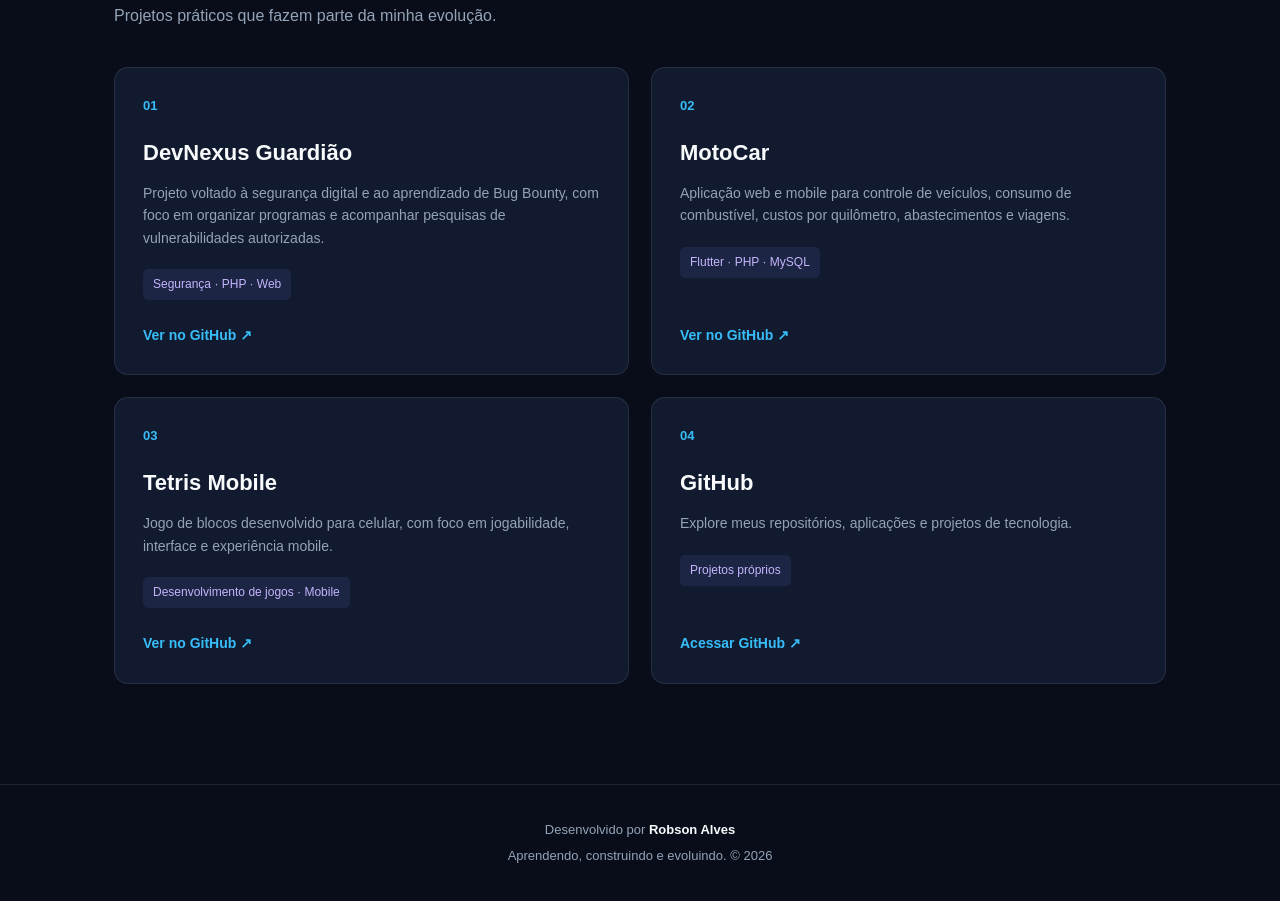
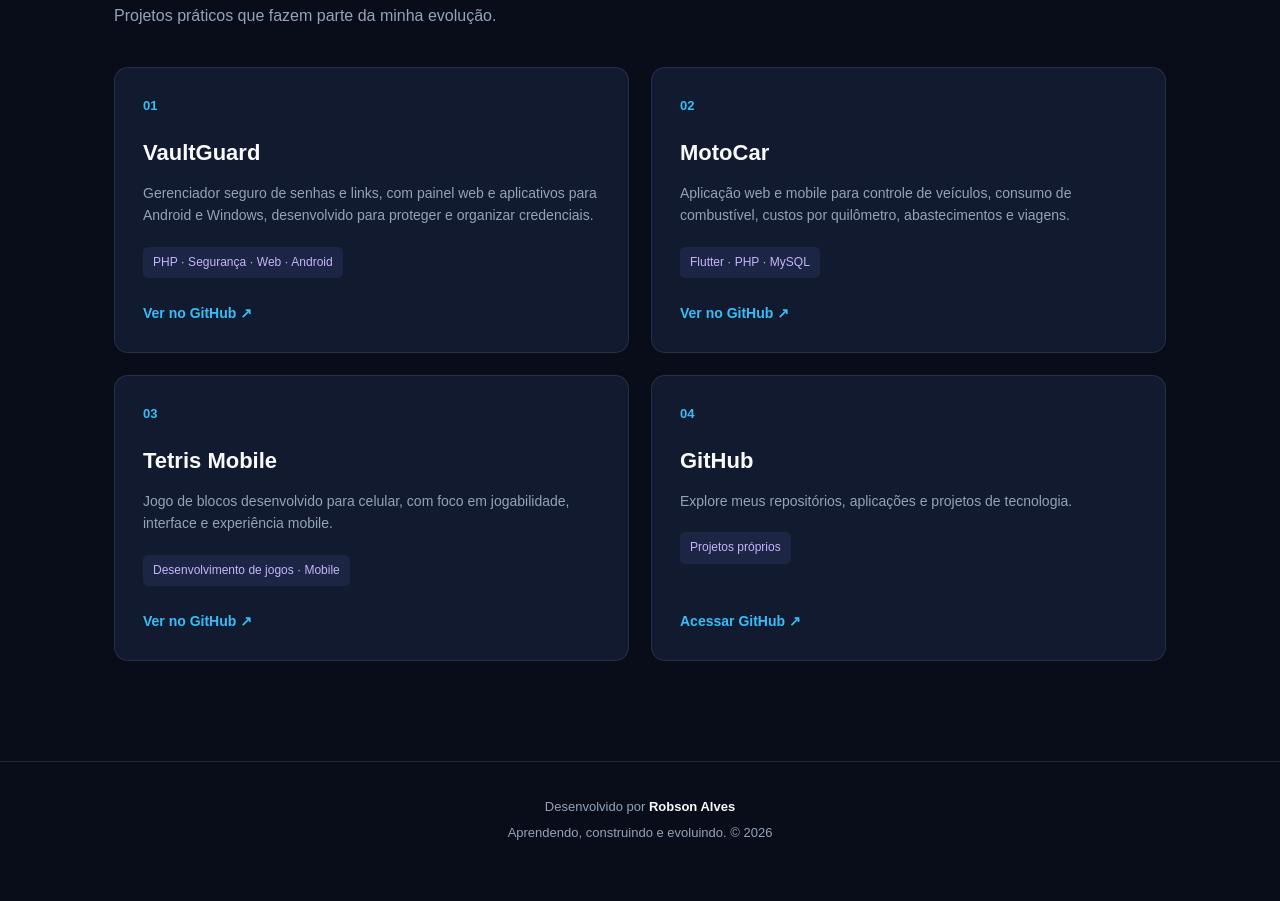
Before and after one commit to robsonalves-dev/mini-portfolio, a plain HTML site: page index.html in a window 1280 px wide. Shown: the part 919-1820 px from the top of the page. After the commit the page ends 1798 px from the top, so only its background shows below. Drawn offline with Linux system fonts and the light colour scheme.

Commit message:
Update index.html

```diff
--- a/index.html
+++ b/index.html
@@ -42,9 +42,9 @@
 <div class="project-grid">
     <article class="project-card">
         <span class="project-number">01</span>
-        <h3>DevNexus Guardião</h3>
-        <p>Projeto voltado à segurança digital e ao aprendizado de Bug Bounty, com foco em organizar programas e acompanhar pesquisas de vulnerabilidades autorizadas.</p>
-        <span class="tag">Segurança · PHP · Web</span>
+<h3>VaultGuard</h3>
+<p>Gerenciador seguro de senhas e links, com painel web e aplicativos para Android e Windows, desenvolvido para proteger e organizar credenciais.</p>
+<span class="tag">PHP · Segurança · Web · Android</span>
         <a href="https://github.com/robsonalves-dev" target="_blank" rel="noopener noreferrer">Ver no GitHub ↗</a>
     </article>
 
```
